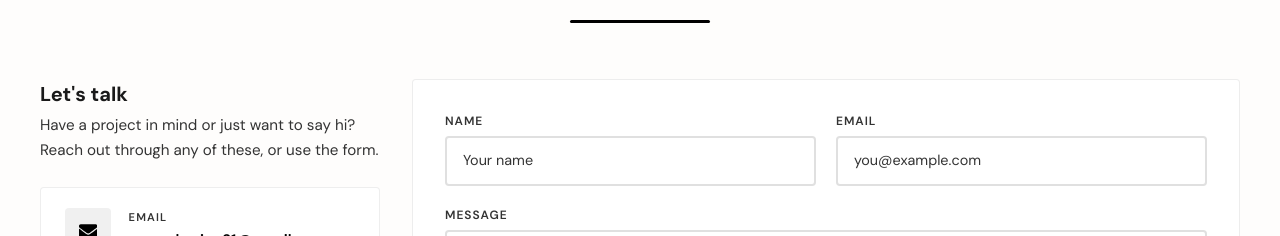
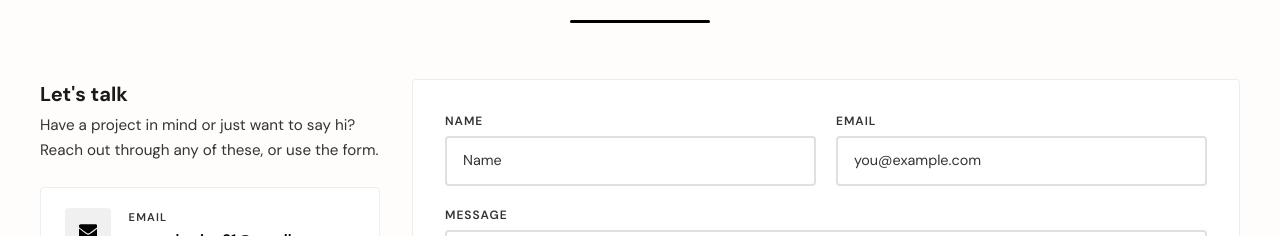
Before and after one commit to rgrmlbn/portfolio, a React (Vite) app in the folder frontend/: page / in a window 1280 px wide. Shown: the part 3388-3624 px from the top of the page. Built offline with nearby package versions, Linux system fonts and the light colour scheme; no server answers.

Commit message:
update placeholder

```diff
--- a/frontend/src/components/ContactForm.jsx
+++ b/frontend/src/components/ContactForm.jsx
@@ -106,7 +106,7 @@ export default function ContactForm() {
             name="name"
             register={register}
             error={errors.name}
-            placeholder="Your name"
+            placeholder="Name"
             {...register("name", {
               required: "Name is required.",
               minLength: { value: 2, message: "Name is too short." },
```
